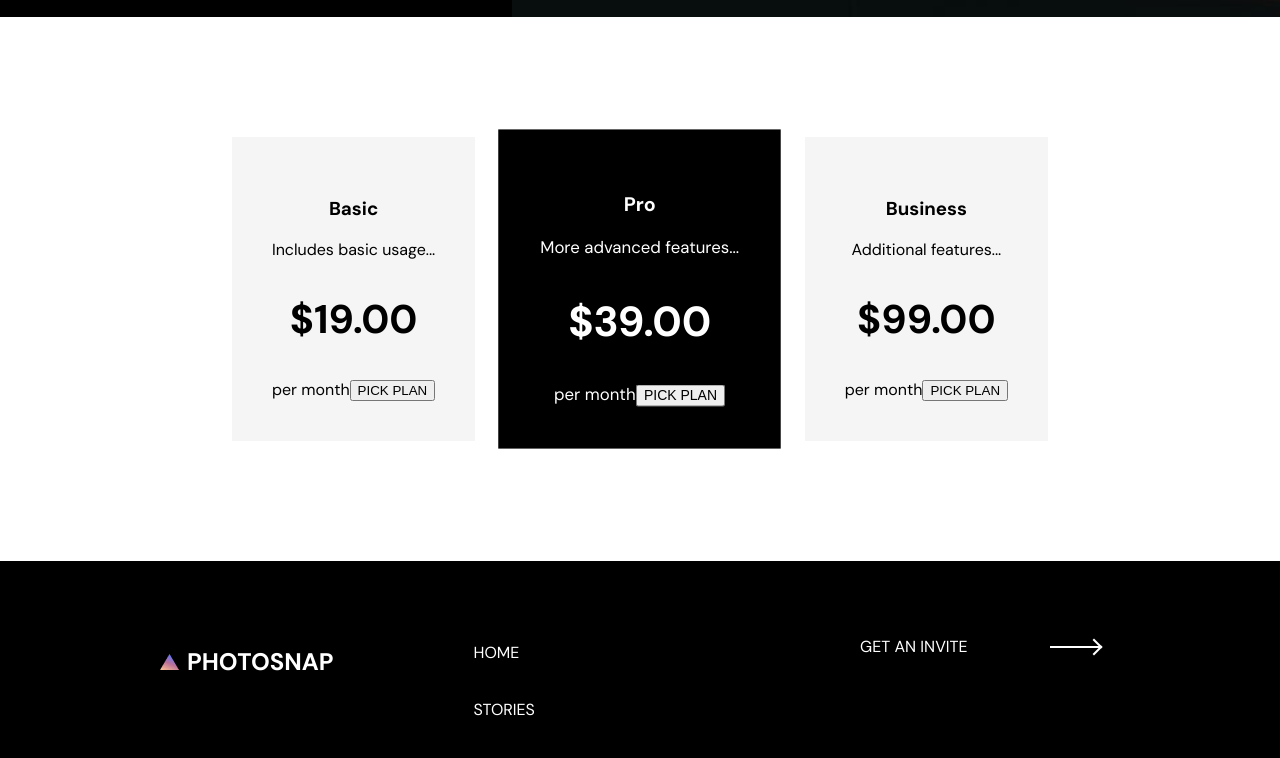
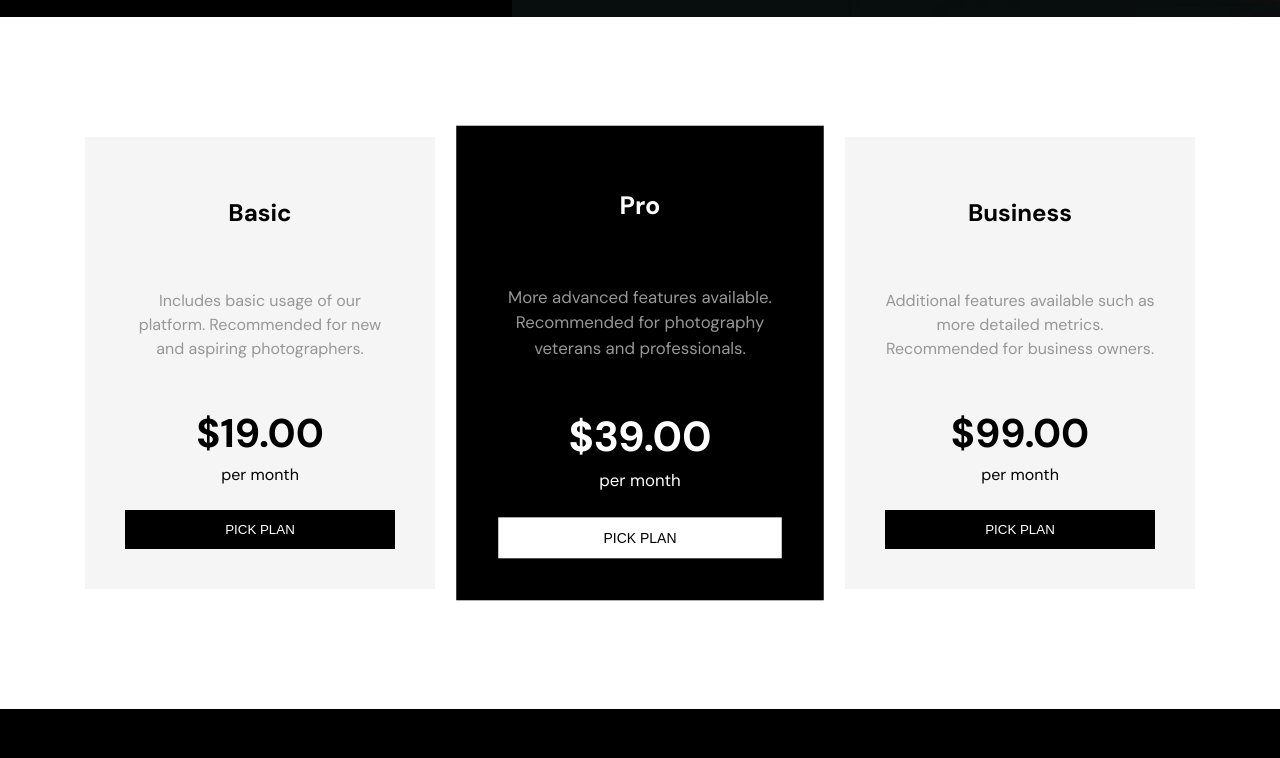
Before and after one commit to Lanssii/photosnap-website-react, a React (Vite) app: page /pricing in a window 1280 px wide. Shown: the part 760-1518 px from the top of the page. Built offline with nearby package versions, Linux system fonts and the light colour scheme.

Commit message:
feat: create pricing cards

```diff
--- a/src/components/PricingCard/PricingCard.css
+++ b/src/components/PricingCard/PricingCard.css
@@ -1,16 +1,51 @@
 .pricing-card {
-  background: #f5f5f5;
+  display: flex;
+  flex-direction: column;
+  gap: 25px;
+  background-color: #f5f5f5;
   padding: 40px;
   text-align: center;
+  width: 100%;
+  max-width: 350px;
+
+  transition: 0.3s ease;
 }
 
 .pricing-card.active {
-  background: black;
-  color: white;
+  background-color: #000000;
+  color: #ffffff;
+  transform: scale(1.05);
+}
+.pricing-card:hover {
+  background-color: #000000;
+  color: #ffffff;
   transform: scale(1.05);
 }
 
 .pricing-card .price {
   font-weight: bold;
   font-size: 40px;
+  margin: 5px;
 }
+
+.pricing-card p {
+  line-height: 1.5;
+  color: #979797;
+}
+
+.pricing-card button {
+  width: 100%;
+  padding: 12px 40px;
+  background-color: #000000;
+  color: #ffffff;
+  border: none;
+}
+
+.pricing-card.active button {
+  background-color: #ffffff;
+  color: #000000;
+}
+.pricing-card:hover button {
+  background-color: #ffffff;
+  color: #000000;
+}
--- a/src/components/PricingCard/PricingCard.jsx
+++ b/src/components/PricingCard/PricingCard.jsx
@@ -3,11 +3,13 @@ import "./PricingCard.css";
 function PricingCard({ title, price, desc, isActive }) {
   return (
     <div className={`pricing-card ${isActive ? "active" : ""}`}>
-      <h3>{title}</h3>
+      <h2>{title}</h2>
       <p>{desc}</p>
 
-      <h2 className="price">${price}.00</h2>
-      <span>per month</span>
+      <div className="price-offer">
+        <h2 className="price">${price}.00</h2>
+        <span>per month</span>
+      </div>
 
       <button className="btn">PICK PLAN</button>
     </div>
--- a/src/components/PricingSection/PricingSection.jsx
+++ b/src/components/PricingSection/PricingSection.jsx
@@ -4,14 +4,22 @@ import PricingCard from "../PricingCard/PricingCard.jsx";
 function PricingSection() {
   return (
     <section className="pricing-section pricing-cards">
-      <PricingCard title="Basic" price="19" desc="Includes basic usage..." />
+      <PricingCard
+        title="Basic"
+        price="19"
+        desc="Includes basic usage of our platform. Recommended for new and aspiring photographers."
+      />
       <PricingCard
         title="Pro"
         price="39"
-        desc="More advanced features..."
+        desc="More advanced features available. Recommended for photography veterans and professionals."
         isActive={true}
       />
-      <PricingCard title="Business" price="99" desc="Additional features..." />
+      <PricingCard
+        title="Business"
+        price="99"
+        desc="Additional features available such as more detailed metrics. Recommended for business owners."
+      />
     </section>
   );
 }
```
